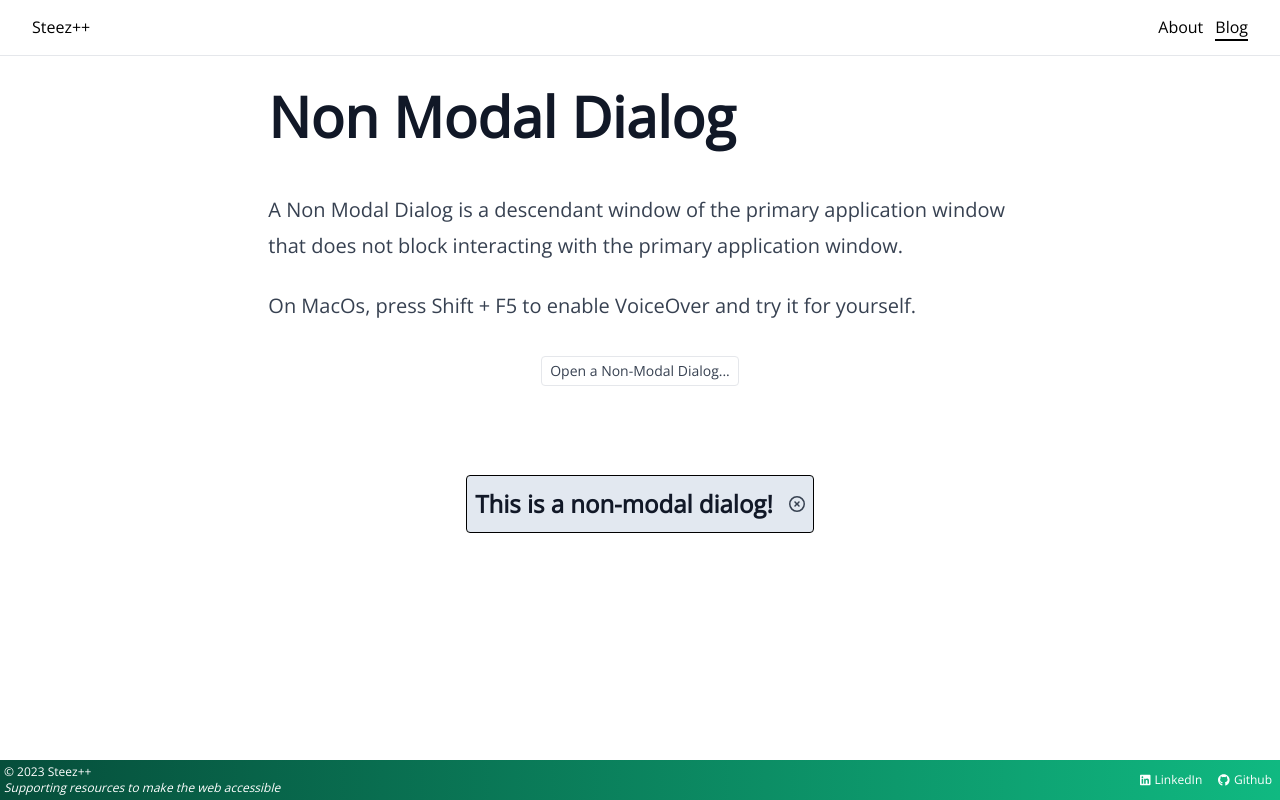
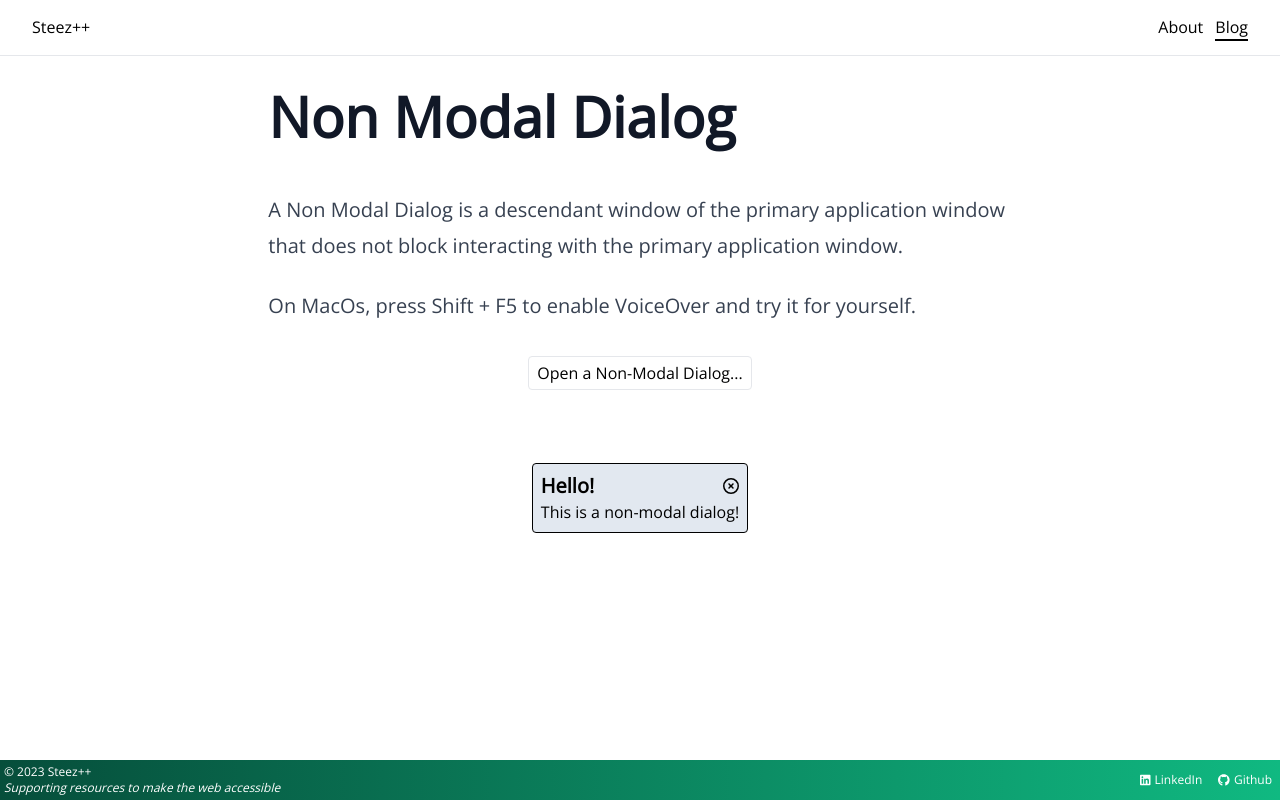
Before and after one commit to steezplusplus/Accessible-Web-Components, a Next.js app: page /blog/non-modal-dialog in a window 1280 px wide. Both pictures are taken after a click on the button "Open a Non-Modal Dialog...". Built offline with nearby package versions, Linux system fonts and the light colour scheme.

Commit message:
feat: finish nonmodaldialog

```diff
--- a/app/blog/non-modal-dialog/_components/nonModalDialog/NonModalDialog.tsx
+++ b/app/blog/non-modal-dialog/_components/nonModalDialog/NonModalDialog.tsx
@@ -5,6 +5,7 @@ import { FontAwesomeIcon } from '@fortawesome/react-fontawesome';
 import { useRef } from 'react';
 
 const labelId = 'non-modal-dialog-label';
+const descriptionId = 'non-modal-dialog-description';
 
 export function NonModalDialog() {
   const nonModalDialogRef = useRef<HTMLDialogElement>(null);
@@ -23,18 +24,21 @@ export function NonModalDialog() {
 
   return (
     <>
-      <button onClick={showNonModalDialog} className="prose rounded border px-2 py-1 text-sm">Open a Non-Modal Dialog...</button>
+      <button onClick={showNonModalDialog} className="rounded border px-2 py-1 hover:bg-slate-100">Open a Non-Modal Dialog...</button>
       <dialog
         ref={nonModalDialogRef}
         aria-labelledby={labelId}
-        className="prose fixed bottom-1/3 h-fit rounded border border-black bg-slate-200 p-2 prose-h2:my-1"
+        aria-describedby={descriptionId}
+        autoFocus
+        className="fixed bottom-1/3 h-fit rounded border border-black bg-slate-200 p-2"
       >
-        <div autoFocus className="flex justify-center gap-x-4">
-          <h2 id={labelId}>This is a non-modal dialog!</h2>
-          <button onClick={closeNonModalDialog}>
+        <div className="flex items-center gap-x-4">
+          <h2 id={labelId} className="text-xl font-semibold">Hello!</h2>
+          <button onClick={closeNonModalDialog} className="ml-auto">
             <FontAwesomeIcon icon={faCircleXmark} />
           </button>
         </div>
+        <p id={descriptionId} className="font-light">This is a non-modal dialog!</p>
       </dialog>
     </>
   );
```
